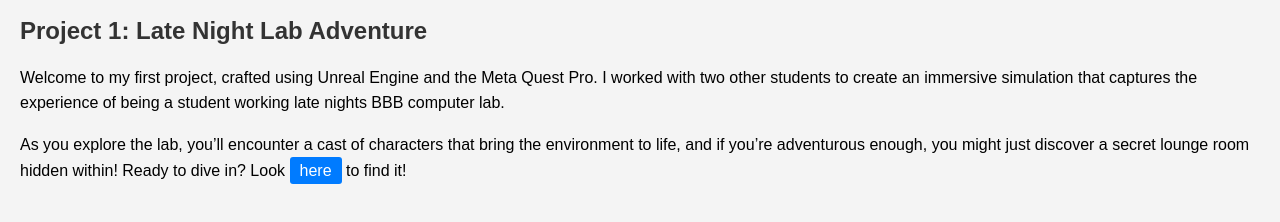
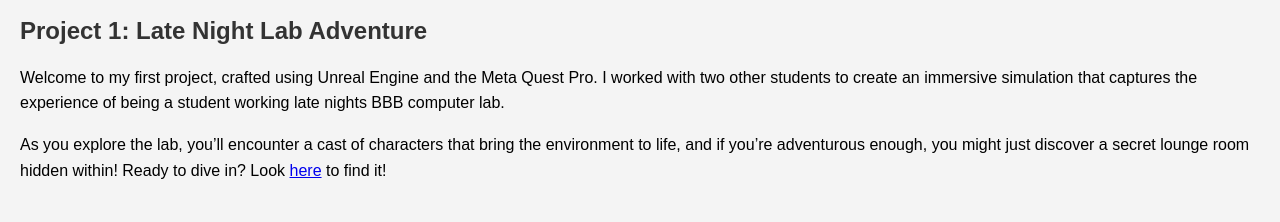
Before and after one commit to gurnoork07/gurnoork07.github.io, a plain HTML site: page index.html in a window 1280 px wide. Shown: the part 134-356 px from the top of the page. Drawn offline with Linux system fonts and the light colour scheme.

Commit message:
final commit

```diff
--- a/index.html
+++ b/index.html
@@ -16,16 +16,7 @@
         p {
             line-height: 1.6;
         }
-        .project-link {
-            color: white;
-            background-color: #007bff;
-            padding: 5px 10px;
-            border-radius: 3px;
-            text-decoration: none;
-        }
-        .project-link:hover {
-            background-color: #0056b3;
-        }
+
     </style>
 </head>
 <body>
@@ -36,6 +27,6 @@
     <p>Welcome to my first project, crafted using Unreal Engine and the Meta Quest Pro.
         I worked with two other students to create an immersive simulation that captures the experience of being a student working late nights BBB computer lab. </p>
     <p>As you explore the lab, you’ll encounter a cast of characters that bring the environment to life, and if you’re adventurous enough,
-        you might just discover a secret lounge room hidden within! Ready to dive in? Look <a href="https://youtu.be/GoC0SkYqHgM" class="project-link">here</a> to find it!</p>
+        you might just discover a secret lounge room hidden within! Ready to dive in? Look <a href="https://youtu.be/GoC0SkYqHgM" >here</a> to find it!</p>
 </body>
 </html>
```
